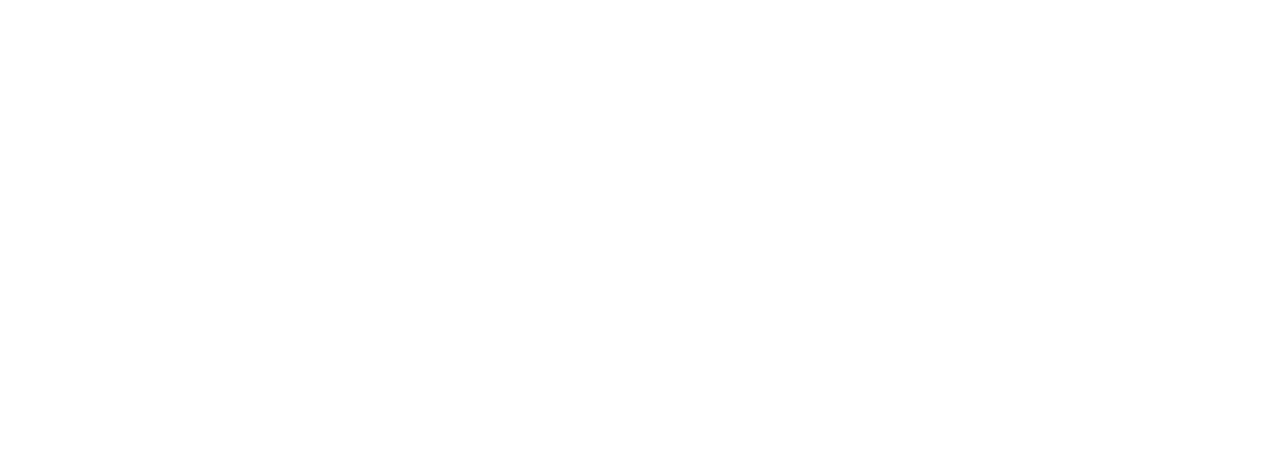
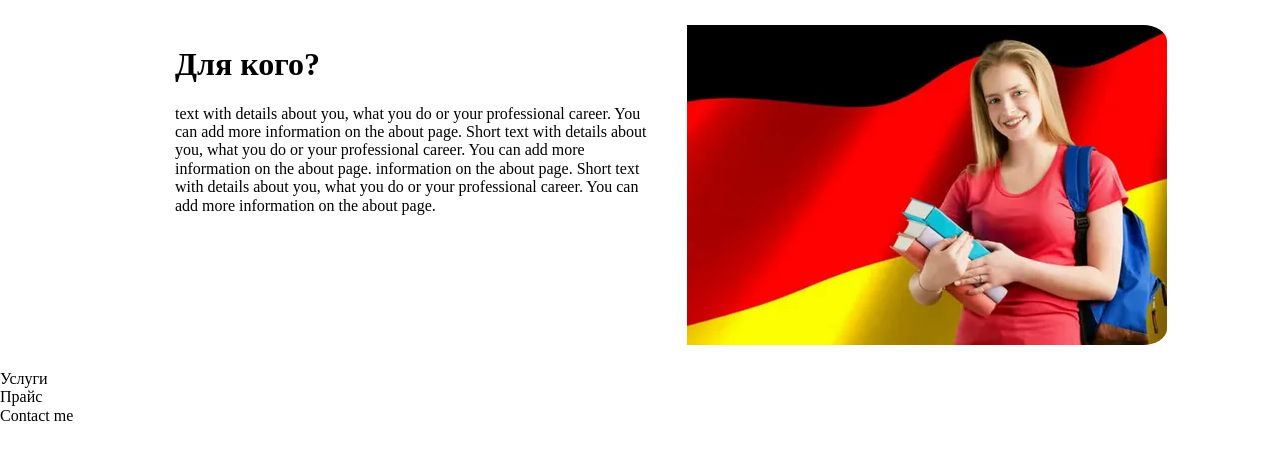
Before and after one commit to Oxy26/Project-2, a plain HTML site: page index.html in a window 1280 px wide. Drawn offline with Linux system fonts and the light colour scheme.

Commit message:
add files

```diff
--- a/index.html
+++ b/index.html
@@ -17,7 +17,22 @@
 
             </header>
             <main class="main">
-
+                <div class="main__div">
+                    <div class="main__div__blok1">
+                        <div>
+                            <h1>Для кого?</h1>
+                            <p> text with details about you, what you do or your professional career. You can add more
+                                information on the about page. Short text with details about you, what you do or your
+                                professional career. You can add more information on the about page.
+                                information on the about page. Short text with details about you, what you do or your
+                                professional career. You can add more information on the about page.</p>
+                        </div>
+                        <img class="image" src="./image1.webp" alt="backpack">
+                    </div>
+                    <div class="main__div__blok2">Услуги</div>
+                    <div class="main__div__blok3">Прайс</div>
+                    <div class="main__div__blok4">Contact me</div>
+                </div>
             </main>
             <footer class="footer">
 
--- a/style.css
+++ b/style.css
@@ -0,0 +1,22 @@
+.main__div {
+    width: 100vw;
+    display: grid;
+    grid-template-columns: 1fr;
+    grid-template-rows: repeat(4, 1rf);
+}
+
+.main__div__blok1 {
+    display: flex;
+    width: 992px;
+    margin-left: 150px;
+    flex-grow: 1;
+    padding: 25px;
+}
+
+p {
+    padding-right: 39px;
+}
+
+.image {
+    border-radius: 0 5% 5% 0;
+}
```
Also changed, not shown: image1.webp (added).
